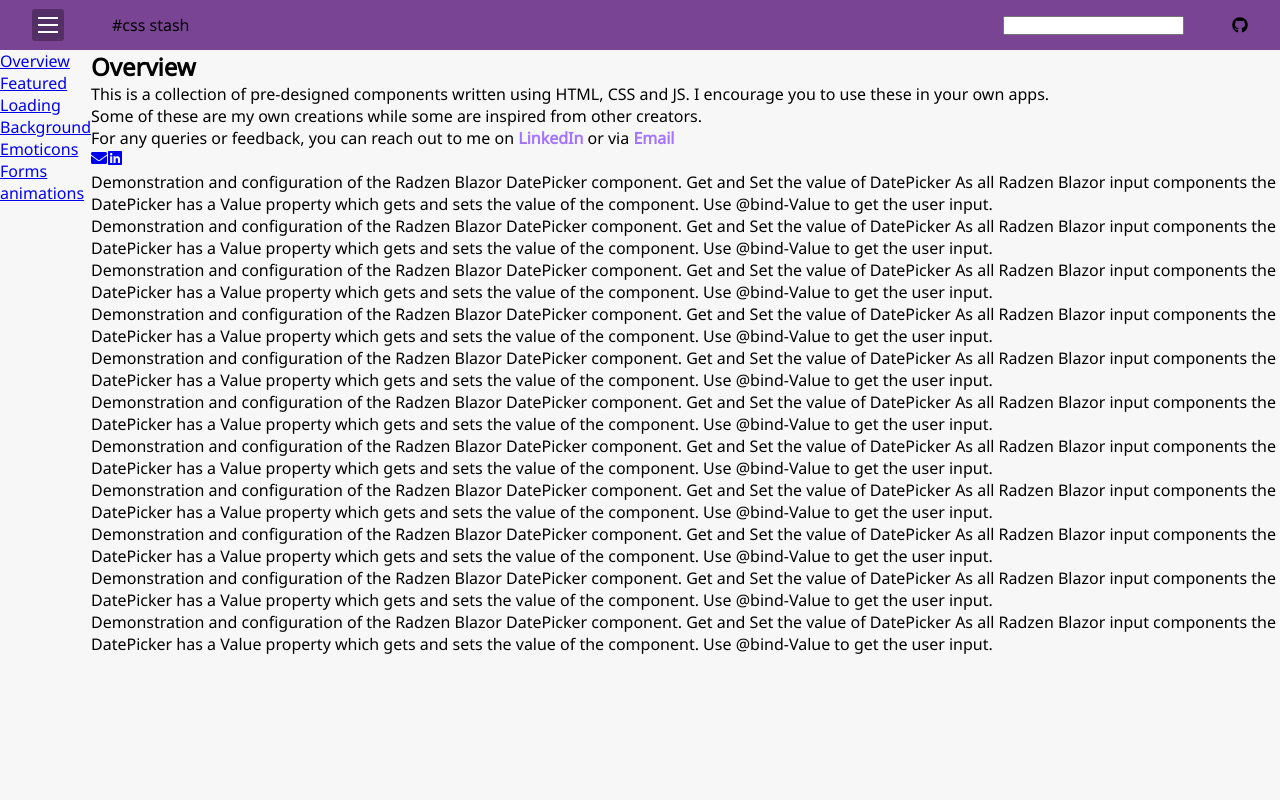
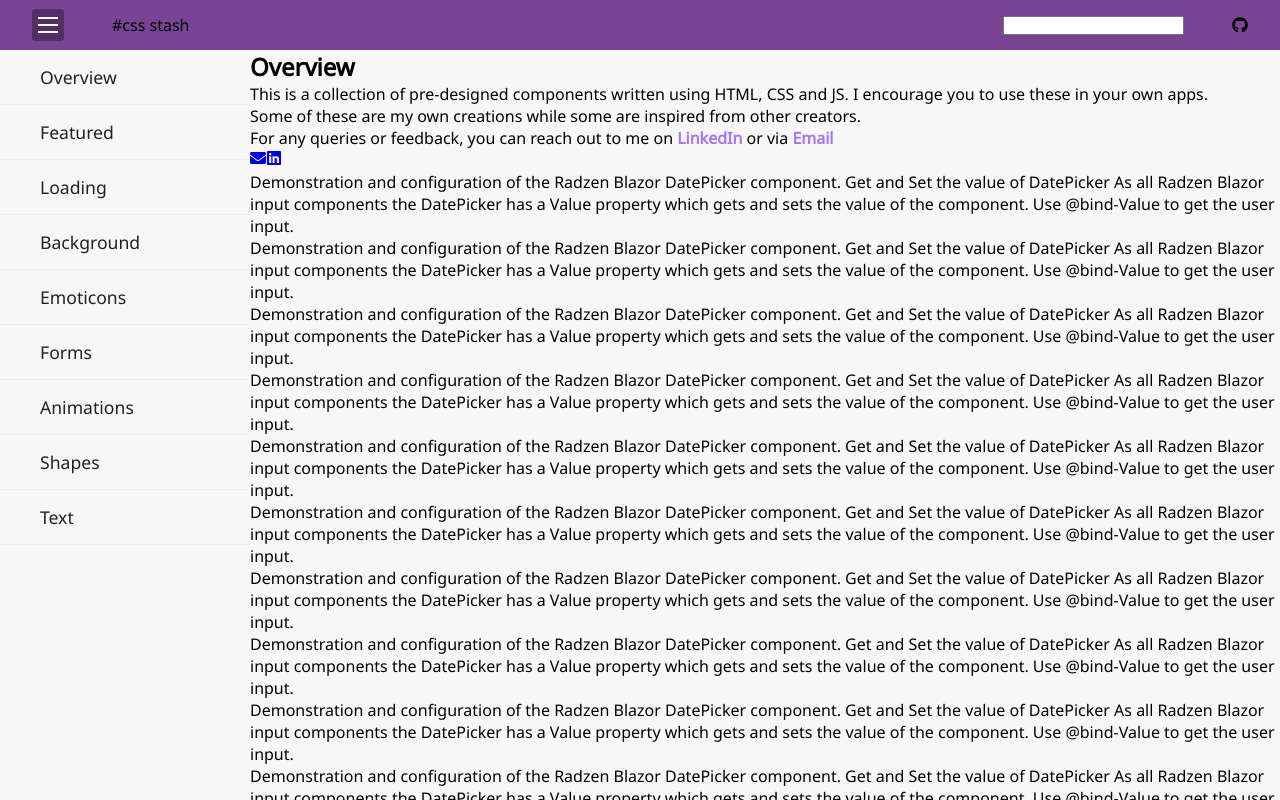
Before and after one commit to Milind452/css-stash, a React (Create React App) app: page / in a window 1280 px wide. Built offline with nearby package versions, Linux system fonts and the light colour scheme.

Commit message:
style nav

```diff
--- a/src/pages/Nav/Nav.css
+++ b/src/pages/Nav/Nav.css
@@ -0,0 +1,36 @@
+nav {
+    grid-area: sidebar;
+    position: relative;
+    width: 250px;
+    overflow: auto;
+}
+
+nav ul {
+    display: flex;
+    flex-direction: column;
+    justify-content: space-around;
+    align-items: center;
+    overflow: auto;
+    list-style: none;
+    width: 100%;
+    padding: 0;
+}
+
+nav ul li {
+    border-bottom: 1px solid #eeeeee;
+    position: relative;
+    width: 100%;
+    height: 100%;
+}
+
+nav ul li a {
+    display: inline-block;
+    text-decoration: none;
+    cursor: pointer;
+    color: #212121;
+    padding: 15px 40px;
+    width: 100%;
+    height: 100%;
+    font-size: 1.1rem;
+    font-weight: 500;
+}
--- a/src/pages/Nav/Nav.js
+++ b/src/pages/Nav/Nav.js
@@ -8,7 +8,9 @@ export default function Nav() {
         "Background",
         "Emoticons",
         "Forms",
-        "animations",
+        "Animations",
+        "Shapes",
+        "Text",
     ];
     return (
         <nav>
```
